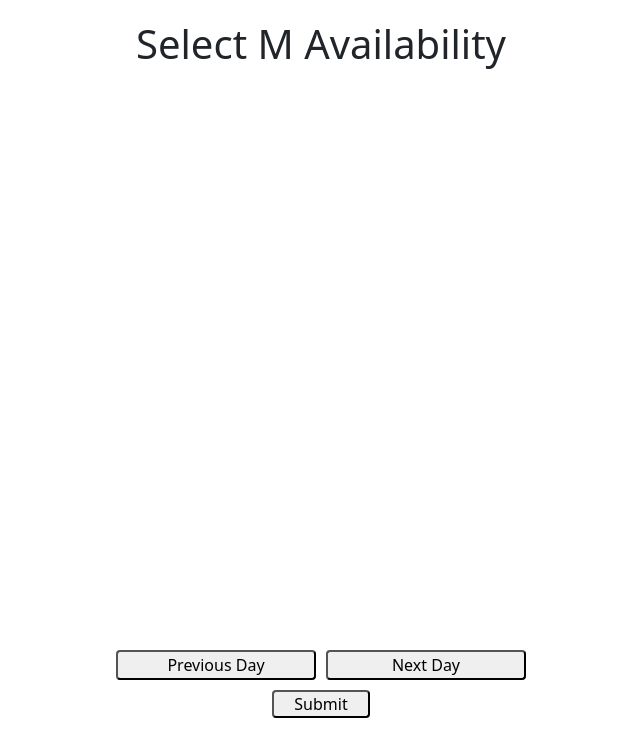
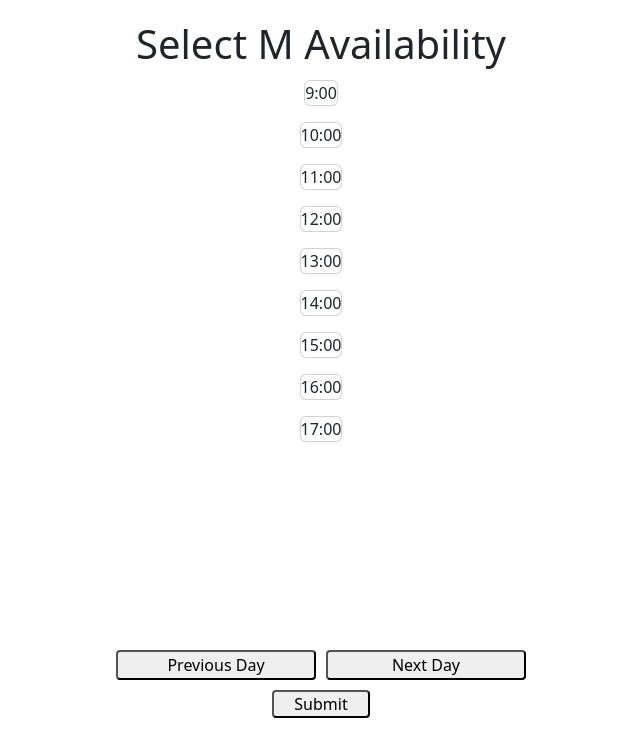
Before and after one commit to 397-f22/LetsMeet, a React (Vite) app: page / in a window 1280 px wide. Both pictures are taken after a click on the button "Select Times". Shown: the top 756 px of the page, without its empty margins (319-959 px from the left). Built offline with nearby package versions, Linux system fonts and the light colour scheme.

Commit message:
DBtoSelected needs fixin'

```diff
--- a/src/components/Date.jsx
+++ b/src/components/Date.jsx
@@ -1,13 +1,49 @@
 import React from "react";
 import { useState } from "react";
 
-const Date = ({ day, prevStep, nextStep, event }) => {
+
+const Date = ({ day, prevStep, nextStep, meetingData, participantName}) => {
+
+  const dbTimes = meetingData.events.event1.participants["Max"]
+
+  // Offsets (for DB to Selected conversion)
+
+  const Offsets = {
+    "M": 0,
+    "Tu": 48,
+    "W": 96,
+    "Th": 144,
+    "F": 192,
+    "Sa": 240,
+    "Su": 288
+  }
+
+  // Example databaseTimes = [18, 19, 20, 21]
+  // Expected return: [0, 1]
+  const DBtoSelected = (databaseTimes) => {
+    const filteredTimes = dbTimes.filter((time) => time % 2 == 0);
+    return filteredTimes.map((time) => (time / 2) - 9 - Offsets[day])
+  }
+
+  // Monday selected = [0] --> DBTIME = [48 + (i + 9) * 2, 48 + (i + 9) * 2 + 1]
+  const SelectedtoDB = (selected) => {
+    const reverseTimes = selected.map((time) => (time + 9) * 2 + Offsets[day]);
+    return reverseTimes.map()
+  }
+
+  // 1. Initialize selected
+  // selected = transform(participants.participant)
 
 
-  const [selected, setSelected] = useState([]);
+  // 2. When the user selects 'Next Day'or 'Previous Day' or submit
+  // participants.participant = ReverseTransform(selected)
+
+  const [selected, setSelected] = useState([DBtoSelected(dbTimes)]);
+  // setSelected(DBtoSelected(dbTimes))
+
+  console.log(DBtoSelected(dbTimes));
 
 
-  console.log(selected);
 
   const timeOptions = [];
 
@@ -15,17 +51,13 @@ const Date = ({ day, prevStep, nextStep, event }) => {
     timeOptions.push(`${i + 9}:00`);
   }
 
-  console.log("Event is", event.events.event1.dayOption[day])
+  // console.log("Event is", event.events.event1.dayOption[day])
 
 
   const style = {
     width: "100%",
     height: "50px",
     borderRadius: "5px"
-    // backgroundColor:
-    //   selectState
-    //     ? 'lightgreen'
-    //     : 'white',
   }
 
   const TimeBlock = ({ time, idx }) => {
@@ -60,7 +92,19 @@ const Date = ({ day, prevStep, nextStep, event }) => {
           gap: "1rem",
         }}
       >
-        {timeOptions.map((time, idx) => (<TimeBlock key={idx} time={time} idx={idx}></TimeBlock>)
+        {timeOptions.map((time, idx) => (
+            <div className="card "
+            onClick={() => setSelected(toggle(idx, selected))}
+            key={idx}
+            style={{ backgroundColor:
+                (selected.includes(idx))
+                ? 'lightgreen'
+                 : 'white',}}
+          >
+            {time}
+
+          </div>
+        )
 
         )}
       </div>
--- a/src/components/Signup.jsx
+++ b/src/components/Signup.jsx
@@ -37,7 +37,7 @@ const Signup = ({ event }) => {
     <FormStepper step={state.step}>
       <Login handleChange={handleChange} nextStep={nextStep} values={values} />
       {event.events.event1.dayOption.map(([day]) => {
-        return <Date day={day} key={day} prevStep={prevStep} nextStep={nextStep} event={event} />
+        return <Date day={day} key={day} prevStep={prevStep} nextStep={nextStep} meetingData={event} />
       })}
     </FormStepper>
   );
--- a/src/staticData/events.json
+++ b/src/staticData/events.json
@@ -4,7 +4,7 @@
       "name": "classP1",
       "location": "tech",
       "dayOption" : ["M", "W"],
-      "participants": {}
+      "participants": {"Max": [18, 19, 20, 21]}
     }
   }
 }
```
